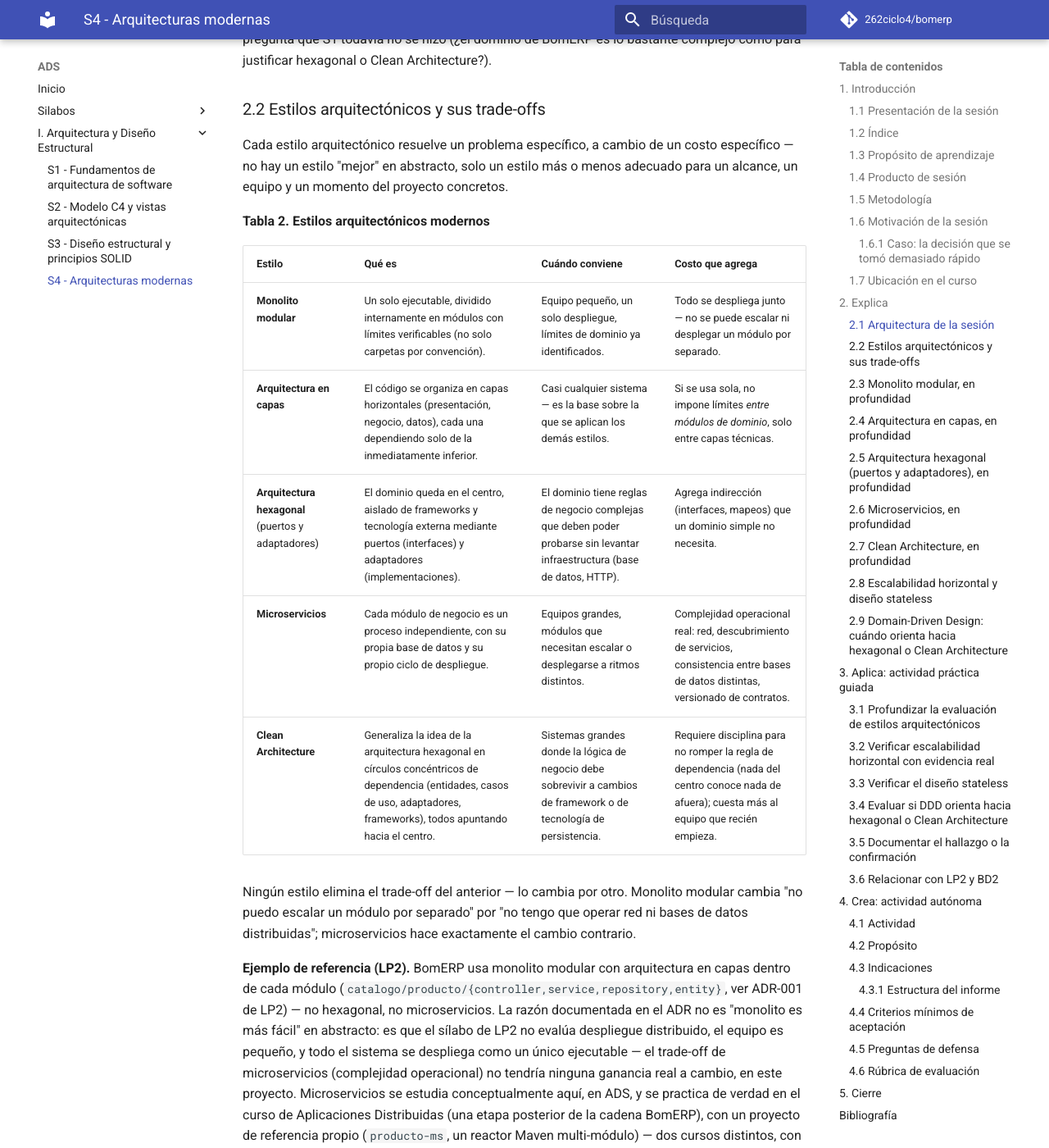
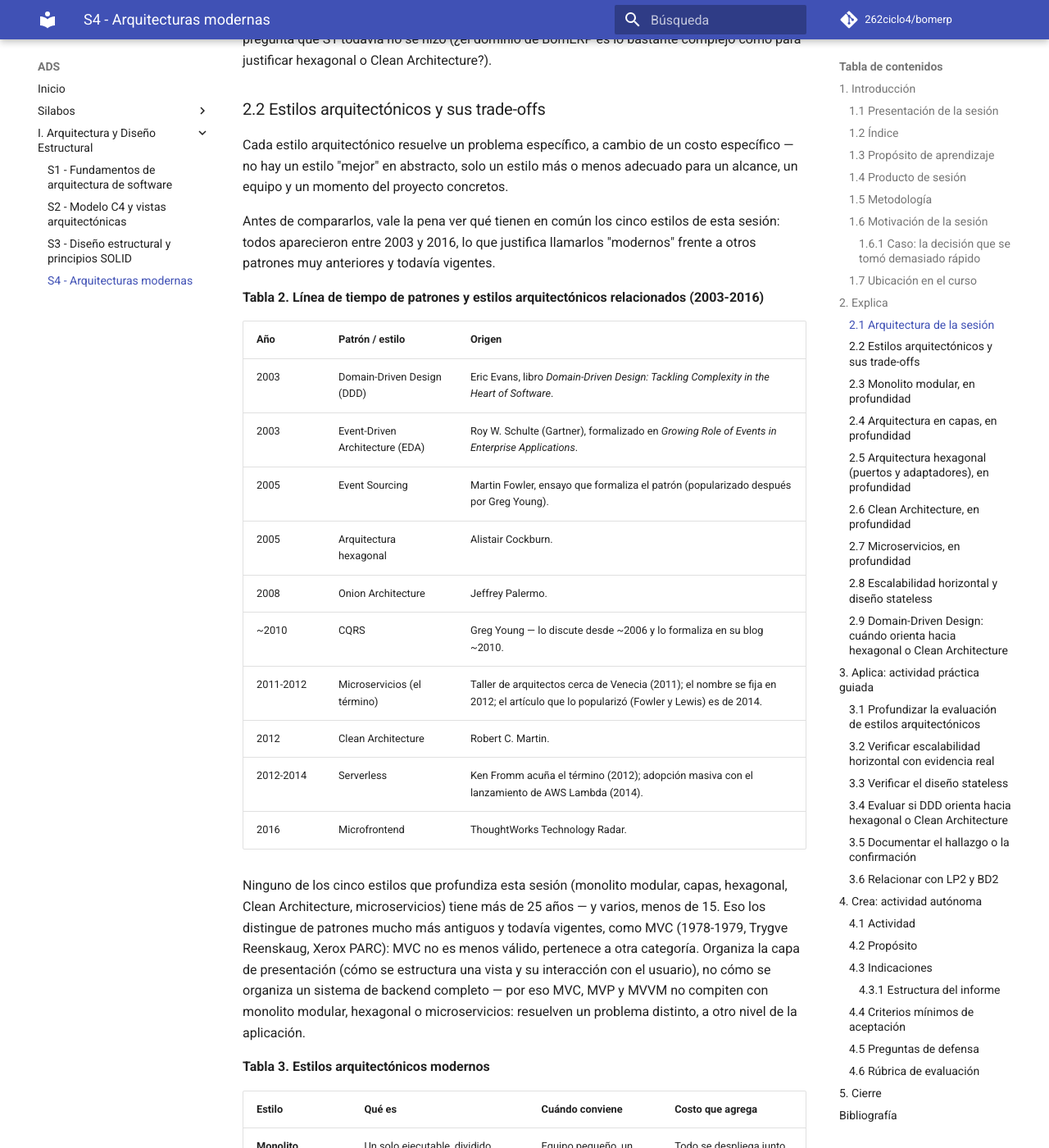
Before and after one commit to 262ciclo4/bomerp, an MkDocs documentation site: the page built from docs/ads/sesiones/S04_Arquitecturas_Modernas.md, in a window 1280 px wide and 1400 px high, scrolled down 3661 px. Shown: the whole window at 82% size. Built offline with MkDocs 1.6.1 and Material for MkDocs 9.7.7, drawn with Linux system fonts in a browser that asks for light colours; comment, search, counter and statistics services are not loaded; some of the changed text lies outside the part shown.

Commit message:
Sesion 4

````diff
--- a/docs/ads/sesiones/S04_Arquitecturas_Modernas.md
+++ b/docs/ads/sesiones/S04_Arquitecturas_Modernas.md
@@ -6,11 +6,11 @@
 
 ### 1.1 Presentación de la sesión
 
-Elegir un estilo arquitectónico no es una decisión que se tome una sola vez y se dé por cerrada — se propone temprano, con la información disponible en ese momento, y se confirma o se ajusta cuando aparece evidencia real que la pone a prueba. Esta sesión toma esa segunda parte: profundiza en los estilos arquitectónicos modernos (monolito modular, arquitectura en capas, arquitectura hexagonal, microservicios, Clean Architecture), sus trade-offs, qué significa que un sistema escale horizontalmente y sea *stateless*, y en qué momento el diseño estratégico de Domain-Driven Design (DDD) empuja la elección hacia hexagonal o Clean Architecture — para justificar con criterio una decisión, no solo nombrarla.
+Elegir un estilo arquitectónico no es una decisión que se tome una sola vez y se dé por cerrada — se propone temprano, con la información disponible en ese momento, y se confirma o se ajusta cuando aparece evidencia real que la pone a prueba. Esta sesión toma esa segunda parte: profundiza en los estilos arquitectónicos modernos (monolito modular, arquitectura en capas, arquitectura hexagonal, Clean Architecture, microservicios), sus trade-offs, qué significa que un sistema escale horizontalmente y sea *stateless*, y en qué momento el diseño estratégico de Domain-Driven Design (DDD) empuja la elección hacia hexagonal o Clean Architecture — para justificar con criterio una decisión, no solo nombrarla.
 
 ### 1.2 Índice
 
-1. Estilos arquitectónicos: monolito modular, capas, hexagonal, microservicios y Clean Architecture.
+1. Estilos arquitectónicos: monolito modular, capas, hexagonal, Clean Architecture y microservicios.
 2. Trade-offs entre estilos.
 3. Escalabilidad horizontal y diseño *stateless*.
 4. Domain-Driven Design: cuándo orienta hacia hexagonal o Clean Architecture.
@@ -106,15 +106,34 @@
 
 Cada estilo arquitectónico resuelve un problema específico, a cambio de un costo específico — no hay un estilo "mejor" en abstracto, solo un estilo más o menos adecuado para un alcance, un equipo y un momento del proyecto concretos.
 
-**Tabla 2. Estilos arquitectónicos modernos**
+Antes de compararlos, vale la pena ver qué tienen en común los cinco estilos de esta sesión: todos aparecieron entre 2003 y 2016, lo que justifica llamarlos "modernos" frente a otros patrones muy anteriores y todavía vigentes.
+
+**Tabla 2. Línea de tiempo de patrones y estilos arquitectónicos relacionados (2003-2016)**
+
+| Año | Patrón / estilo | Origen |
+|---|---|---|
+| 2003 | Domain-Driven Design (DDD) | Eric Evans, libro *Domain-Driven Design: Tackling Complexity in the Heart of Software*. |
+| 2003 | Event-Driven Architecture (EDA) | Roy W. Schulte (Gartner), formalizado en *Growing Role of Events in Enterprise Applications*. |
+| 2005 | Event Sourcing | Martin Fowler, ensayo que formaliza el patrón (popularizado después por Greg Young). |
+| 2005 | Arquitectura hexagonal | Alistair Cockburn. |
+| 2008 | Onion Architecture | Jeffrey Palermo. |
+| ~2010 | CQRS | Greg Young — lo discute desde ~2006 y lo formaliza en su blog ~2010. |
+| 2011-2012 | Microservicios (el término) | Taller de arquitectos cerca de Venecia (2011); el nombre se fija en 2012; el artículo que lo popularizó (Fowler y Lewis) es de 2014. |
+| 2012 | Clean Architecture | Robert C. Martin. |
+| 2012-2014 | Serverless | Ken Fromm acuña el término (2012); adopción masiva con el lanzamiento de AWS Lambda (2014). |
+| 2016 | Microfrontend | ThoughtWorks Technology Radar. |
+
+Ninguno de los cinco estilos que profundiza esta sesión (monolito modular, capas, hexagonal, Clean Architecture, microservicios) tiene más de 25 años — y varios, menos de 15. Eso los distingue de patrones mucho más antiguos y todavía vigentes, como MVC (1978-1979, Trygve Reenskaug, Xerox PARC): MVC no es menos válido, pertenece a otra categoría. Organiza la capa de presentación (cómo se estructura una vista y su interacción con el usuario), no cómo se organiza un sistema de backend completo — por eso MVC, MVP y MVVM no compiten con monolito modular, hexagonal o microservicios: resuelven un problema distinto, a otro nivel de la aplicación.
+
+**Tabla 3. Estilos arquitectónicos modernos**
 
 | Estilo | Qué es | Cuándo conviene | Costo que agrega |
 |---|---|---|---|
 | **Monolito modular** | Un solo ejecutable, dividido internamente en módulos con límites verificables (no solo carpetas por convención). | Equipo pequeño, un solo despliegue, límites de dominio ya identificados. | Todo se despliega junto — no se puede escalar ni desplegar un módulo por separado. |
 | **Arquitectura en capas** | El código se organiza en capas horizontales (presentación, negocio, datos), cada una dependiendo solo de la inmediatamente inferior. | Casi cualquier sistema — es la base sobre la que se aplican los demás estilos. | Si se usa sola, no impone límites *entre módulos de dominio*, solo entre capas técnicas. |
 | **Arquitectura hexagonal** (puertos y adaptadores) | El dominio queda en el centro, aislado de frameworks y tecnología externa mediante puertos (interfaces) y adaptadores (implementaciones). | El dominio tiene reglas de negocio complejas que deben poder probarse sin levantar infraestructura (base de datos, HTTP). | Agrega indirección (interfaces, mapeos) que un dominio simple no necesita. |
+| **Clean Architecture** | Generaliza la idea de la arquitectura hexagonal en círculos concéntricos de dependencia (entidades, casos de uso, adaptadores, frameworks), todos apuntando hacia el centro. | Sistemas grandes donde la lógica de negocio debe sobrevivir a cambios de framework o de tecnología de persistencia. | Requiere disciplina para no romper la regla de dependencia (nada del centro conoce nada de afuera); cuesta más al equipo que recién empieza. |
 | **Microservicios** | Cada módulo de negocio es un proceso independiente, con su propia base de datos y su propio ciclo de despliegue. | Equipos grandes, módulos que necesitan escalar o desplegarse a ritmos distintos. | Complejidad operacional real: red, descubrimiento de servicios, consistencia entre bases de datos distintas, versionado de contratos. |
-| **Clean Architecture** | Generaliza la idea de la arquitectura hexagonal en círculos concéntricos de dependencia (entidades, casos de uso, adaptadores, frameworks), todos apuntando hacia el centro. | Sistemas grandes donde la lógica de negocio debe sobrevivir a cambios de framework o de tecnología de persistencia. | Requiere disciplina para no romper la regla de dependencia (nada del centro conoce nada de afuera); cuesta más al equipo que recién empieza. |
 
 Ningún estilo elimina el trade-off del anterior — lo cambia por otro. Monolito modular cambia "no puedo escalar un módulo por separado" por "no tengo que operar red ni bases de datos distribuidas"; microservicios hace exactamente el cambio contrario.
 
@@ -138,7 +157,7 @@
 
 La Figura 3 no es una escala de "mejor a peor" — es una escala de cuántas piezas independientes tiene el sistema y cuánta indirección hay entre el dominio y la infraestructura. BomERP está en el segundo escalón, no porque los demás sean superiores, sino porque el alcance real del proyecto no justifica moverse más a la derecha (todavía).
 
-La Tabla 2 resume los cinco estilos en una fila cada uno — suficiente para compararlos, pero no para reconocer el diagrama típico de cada uno ni para saber dónde se usa en la práctica. Los siguientes cinco apartados profundizan uno por uno, en el mismo orden.
+La Tabla 3 resume los cinco estilos en una fila cada uno — suficiente para compararlos, pero no para reconocer el diagrama típico de cada uno ni para saber dónde se usa en la práctica. Los siguientes cinco apartados profundizan uno por uno, en el mismo orden.
 
 ### 2.3 Monolito modular, en profundidad
 
@@ -246,7 +265,7 @@
 
 La flecha siempre entra al núcleo por un puerto de entrada y sale por un puerto de salida — nunca un adaptador llama directo a `Logica`, y `Logica` nunca importa una clase de `RestAdapter` ni de `DbAdapter`. Eso es lo que permite probar `Logica` con pruebas unitarias puras, sin levantar servidor HTTP ni base de datos, y lo que permite cambiar de tecnología (por ejemplo, de REST a mensajería) sin tocar el dominio — solo se escribe un adaptador nuevo.
 
-**Dónde se usa en la práctica:** dominios con reglas de negocio genuinamente complejas que deben sobrevivir a cambios de tecnología — sistemas bancarios centrales, motores de tarificación de seguros, o cualquier núcleo de negocio que un equipo espera mantener por años, mientras la infraestructura de alrededor cambia varias veces.
+**Dónde se usa en la práctica:** dominios con reglas de negocio genuinamente complejas que deben sobrevivir a cambios de tecnología — cualquier núcleo de negocio que un equipo espera mantener por años, mientras la infraestructura de alrededor (proveedor de pagos, base de datos, mensajería) cambia varias veces sin que el dominio se entere. ThoughtWorks (consultora de arquitectura, ver Bibliografía) documenta este mismo criterio con un caso didáctico: separar la lógica de negocio de un pedido (reglas, cálculos) de sus adaptadores externos (pagos, notificaciones, persistencia), justamente para poder cambiar cualquiera de esos proveedores sin tocar la regla de negocio.
 
 **Ejemplo de referencia (LP2).** `catalogo/producto` no tiene esta estructura, y no debería tenerla todavía — `ProductoServiceImpl` llama directo a `ProductoRepository` (Spring Data JPA), sin un puerto de por medio. No es un error: es que hoy no hay lógica de negocio compleja que justifique la indirección.
 
@@ -278,13 +297,51 @@
 
 `ProductoServiceImpl` hoy cumple *aproximadamente* el rol de "lógica de negocio" de la Figura 7, pero sin los puertos que la aislarían de verdad. Migrar no movería mucho código: `ProductoController` y `ProductoRepository` se quedan donde están, solo pasan a implementar una interfaz nueva en vez de ser llamados directo.
 
-### 2.6 Microservicios, en profundidad
+### 2.6 Clean Architecture, en profundidad
+
+Clean Architecture generaliza la idea de hexagonal en **círculos concéntricos**: entidades del dominio en el centro, casos de uso alrededor, adaptadores de interfaz más afuera, y frameworks/herramientas en el borde exterior. La regla que lo sostiene todo es la **regla de dependencia**: el código de un círculo solo puede depender de círculos más internos, nunca de uno más externo.
+
+**Figura 9. Diagrama típico de Clean Architecture (círculos concéntricos)**
+
+```mermaid
+flowchart TB
+    subgraph Frameworks["Frameworks y drivers (mas externo: Spring, JPA, HTTP)"]
+        subgraph Adapters["Adaptadores de interfaz (Controller, Repository impl.)"]
+            subgraph UseCases["Casos de uso (logica de aplicacion)"]
+                Entities["Entidades del dominio (mas interno)"]
+            end
+        end
+    end
+```
+
+La flecha de dependencia siempre apunta hacia adentro: `Frameworks` puede conocer `Adapters`, `Adapters` puede conocer `UseCases`, `UseCases` puede conocer `Entities` — pero `Entities` no conoce nada de lo que está afuera. Es la misma idea de hexagonal (2.5), expresada como niveles en vez de puertos/adaptadores; en la práctica, muchos equipos usan los dos términos de forma casi intercambiable.
+
+**Dónde se usa en la práctica:** sistemas grandes y de vida larga, donde el equipo espera que la lógica de negocio sobreviva a más de un cambio de framework. El caso más verificable es la propia **Guía de arquitectura de apps de Google para Android** (`developer.android.com`, ver Bibliografía), inspirada explícitamente en Clean Architecture — con un matiz honesto: Google organiza sus capas `Presentación → Dominio → Datos` (dependencia en un solo sentido), mientras que la Clean Architecture original de Martin invierte también la capa de Datos (`Presentación → Dominio ← Datos`, la capa de Datos implementa interfaces que define el Dominio). Es una adaptación pragmática de la idea, no una copia literal de la regla de dependencia — y es exactamente el tipo de decisión que esta sesión pide justificar, no copiar sin cuestionar.
+
+**Ejemplo de referencia (LP2).** Igual que con hexagonal, BomERP aplica los *principios* de separación de capas (Tabla 5 de S1: "parcialmente") sin adoptar la estructura formal completa de círculos — el mismo criterio de 2.9 (DDD) decide si algún módulo llega a justificarlo más adelante.
+
+**Figura 10. Dónde caería cada clase real de LP2 en los círculos de Clean Architecture**
+
+```mermaid
+flowchart TB
+    subgraph Frameworks["Frameworks y drivers: Spring Boot, Spring Data JPA, Oracle (sin cambios)"]
+        subgraph Adapters["Adaptadores de interfaz: ProductoController, ProductoMapper"]
+            subgraph UseCases["Casos de uso: ProductoServiceImpl (hoy acoplado a Spring/JPA)"]
+                Entities["Entidades: Producto, Categoria (hoy son @Entity, acopladas a Hibernate)"]
+            end
+        end
+    end
+```
+
+Es casi el mismo ejercicio que la Figura 8 (hexagonal) con otro vocabulario — no es casualidad (2.6): Clean Architecture es la misma idea de aislar el dominio, expresada como círculos en vez de puertos y adaptadores. Lo que hoy "no encaja" en el círculo que le tocaría es siempre lo mismo: `ProductoServiceImpl` (caso de uso) y `Producto`/`Categoria` (entidades) todavía dependen de Spring y de Hibernate — la migración movería esa dependencia hacia afuera, no las reescribiría desde cero.
+
+### 2.7 Microservicios, en profundidad
 
 En microservicios, cada módulo de negocio es un **proceso independiente**, con su propia base de datos, su propio ciclo de despliegue y, generalmente, su propio repositorio de código. La comunicación entre servicios es siempre por red (HTTP, mensajería), nunca por llamada directa en memoria.
 
-La definición es más simple de lo que parece si no se mezcla con otra pregunta distinta: microservicios solo decide **cuántos procesos independientes hay y dónde están sus límites** — no dice nada sobre cómo se organiza el código *dentro* de cada uno. Cada microservicio, por separado, puede construirse con capas (2.4), con arquitectura hexagonal (2.5), con Clean Architecture (2.7), o incluso sin ninguna disciplina interna — son decisiones independientes. Es común, de hecho, que un microservicio con lógica de negocio compleja use hexagonal por dentro, mientras otro más simple (un CRUD) use solo capas.
+La definición es más simple de lo que parece si no se mezcla con otra pregunta distinta: microservicios solo decide **cuántos procesos independientes hay y dónde están sus límites** — no dice nada sobre cómo se organiza el código *dentro* de cada uno. Cada microservicio, por separado, puede construirse con capas (2.4), con arquitectura hexagonal (2.5), con Clean Architecture (2.6), o incluso sin ninguna disciplina interna — son decisiones independientes. Es común, de hecho, que un microservicio con lógica de negocio compleja use hexagonal por dentro, mientras otro más simple (un CRUD) use solo capas.
 
-**Figura 9. Diagrama típico de microservicios**
+**Figura 11. Diagrama típico de microservicios**
 
 ```mermaid
 flowchart TB
@@ -303,44 +360,6 @@
 **Dónde se usa en la práctica:** organizaciones grandes, con muchos equipos trabajando en paralelo que necesitan desplegar sin coordinarse entre sí, y servicios con necesidades de escala muy distintas entre ellos (por ejemplo, un servicio de búsqueda que recibe mil veces más tráfico que uno de facturación) — casos frecuentemente citados son Netflix, Amazon y Uber, documentados en sus propios blogs de ingeniería.
 
 **Ejemplo de referencia (LP2).** BomERP no usa microservicios — el ADR-001 de LP2 lo dice explícitamente: el costo (red, bases de datos distribuidas, versionado de contratos) no tiene ninguna ganancia real a cambio en un proyecto de equipo pequeño con un solo ciclo de despliegue.
-
-### 2.7 Clean Architecture, en profundidad
-
-Clean Architecture generaliza la idea de hexagonal en **círculos concéntricos**: entidades del dominio en el centro, casos de uso alrededor, adaptadores de interfaz más afuera, y frameworks/herramientas en el borde exterior. La regla que lo sostiene todo es la **regla de dependencia**: el código de un círculo solo puede depender de círculos más internos, nunca de uno más externo.
-
-**Figura 10. Diagrama típico de Clean Architecture (círculos concéntricos)**
-
-```mermaid
-flowchart TB
-    subgraph Frameworks["Frameworks y drivers (mas externo: Spring, JPA, HTTP)"]
-        subgraph Adapters["Adaptadores de interfaz (Controller, Repository impl.)"]
-            subgraph UseCases["Casos de uso (logica de aplicacion)"]
-                Entities["Entidades del dominio (mas interno)"]
-            end
-        end
-    end
-```
-
-La flecha de dependencia siempre apunta hacia adentro: `Frameworks` puede conocer `Adapters`, `Adapters` puede conocer `UseCases`, `UseCases` puede conocer `Entities` — pero `Entities` no conoce nada de lo que está afuera. Es la misma idea de hexagonal (2.5), expresada como niveles en vez de puertos/adaptadores; en la práctica, muchos equipos usan los dos términos de forma casi intercambiable.
-
-**Dónde se usa en la práctica:** sistemas grandes y de vida larga, donde el equipo espera que la lógica de negocio sobreviva a más de un cambio de framework — es un patrón frecuente en apps Android/iOS grandes (para que la lógica de negocio no dependa del framework de UI) y en sistemas empresariales que ya pasaron por al menos una migración de tecnología dolorosa.
-
-**Ejemplo de referencia (LP2).** Igual que con hexagonal, BomERP aplica los *principios* de separación de capas (Tabla 5 de S1: "parcialmente") sin adoptar la estructura formal completa de círculos — el mismo criterio de 2.9 (DDD) decide si algún módulo llega a justificarlo más adelante.
-
-**Figura 11. Dónde caería cada clase real de LP2 en los círculos de Clean Architecture**
-
-```mermaid
-flowchart TB
-    subgraph Frameworks["Frameworks y drivers: Spring Boot, Spring Data JPA, Oracle (sin cambios)"]
-        subgraph Adapters["Adaptadores de interfaz: ProductoController, ProductoMapper"]
-            subgraph UseCases["Casos de uso: ProductoServiceImpl (hoy acoplado a Spring/JPA)"]
-                Entities["Entidades: Producto, Categoria (hoy son @Entity, acopladas a Hibernate)"]
-            end
-        end
-    end
-```
-
-Es casi el mismo ejercicio que la Figura 8 (hexagonal) con otro vocabulario — no es casualidad (2.7): Clean Architecture es la misma idea de aislar el dominio, expresada como círculos en vez de puertos y adaptadores. Lo que hoy "no encaja" en el círculo que le tocaría es siempre lo mismo: `ProductoServiceImpl` (caso de uso) y `Producto`/`Categoria` (entidades) todavía dependen de Spring y de Hibernate — la migración movería esa dependencia hacia afuera, no las reescribiría desde cero.
 
 ### 2.8 Escalabilidad horizontal y diseño *stateless*
 
@@ -635,3 +654,5 @@
 3. Fowler, M. (2015). *MonolithFirst*. martinfowler.com. https://martinfowler.com/bliki/MonolithFirst.html
 4. Evans, E. (2003). *Domain-Driven Design: Tackling Complexity in the Heart of Software*. Addison-Wesley.
 5. Cockburn, A. (2005). *Hexagonal Architecture*. https://alistair.cockburn.us/hexagonal-architecture/
+6. Thoughtworks. (2024). *Hexagonal architecture explained through a practical example*. https://www.thoughtworks.com/insights/blog/architecture/hexagonal-architecture-explained-practical-example
+7. Google. (2025). *Guide to app architecture*. Android Developers. https://developer.android.com/topic/architecture
````
Also changed, not shown: other parts of docs/ads/sesiones/S04_Arquitecturas_Modernas.md (+6 -6 lines).
